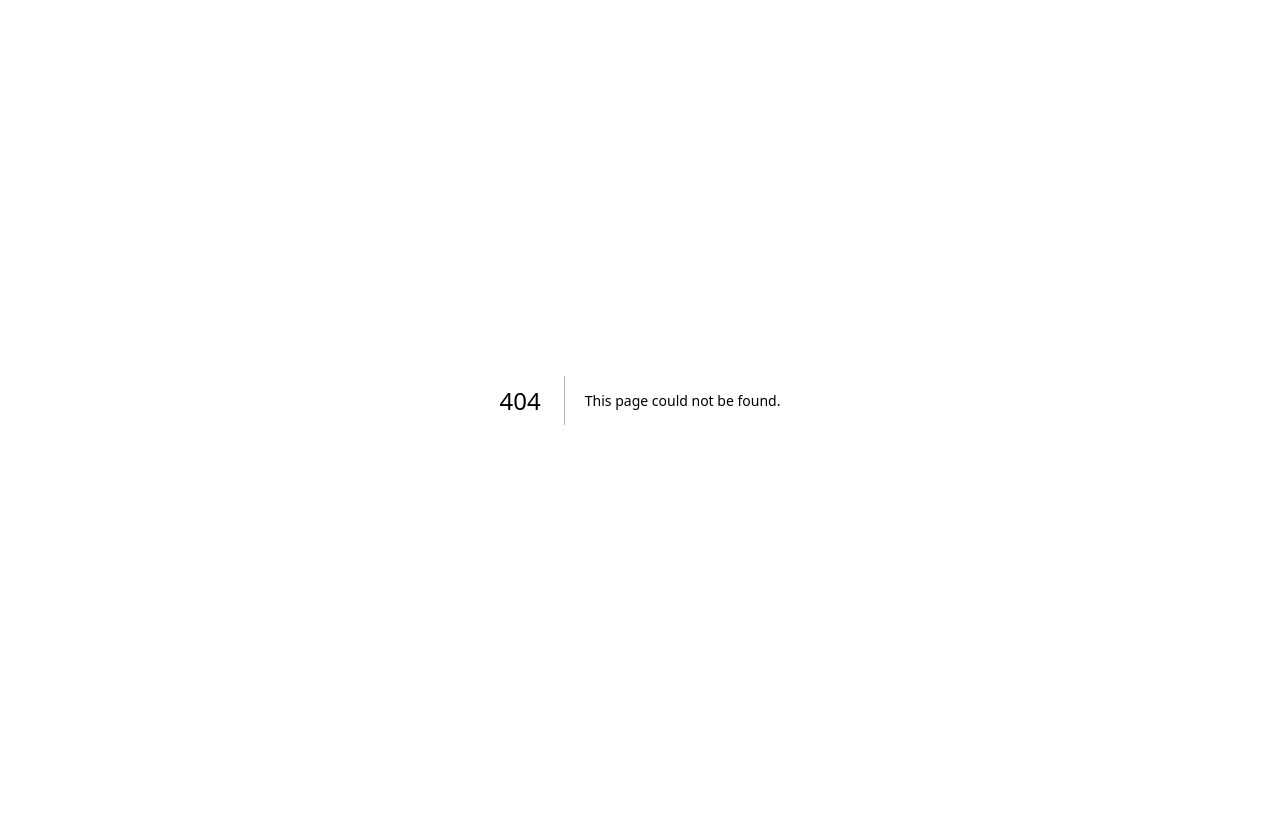
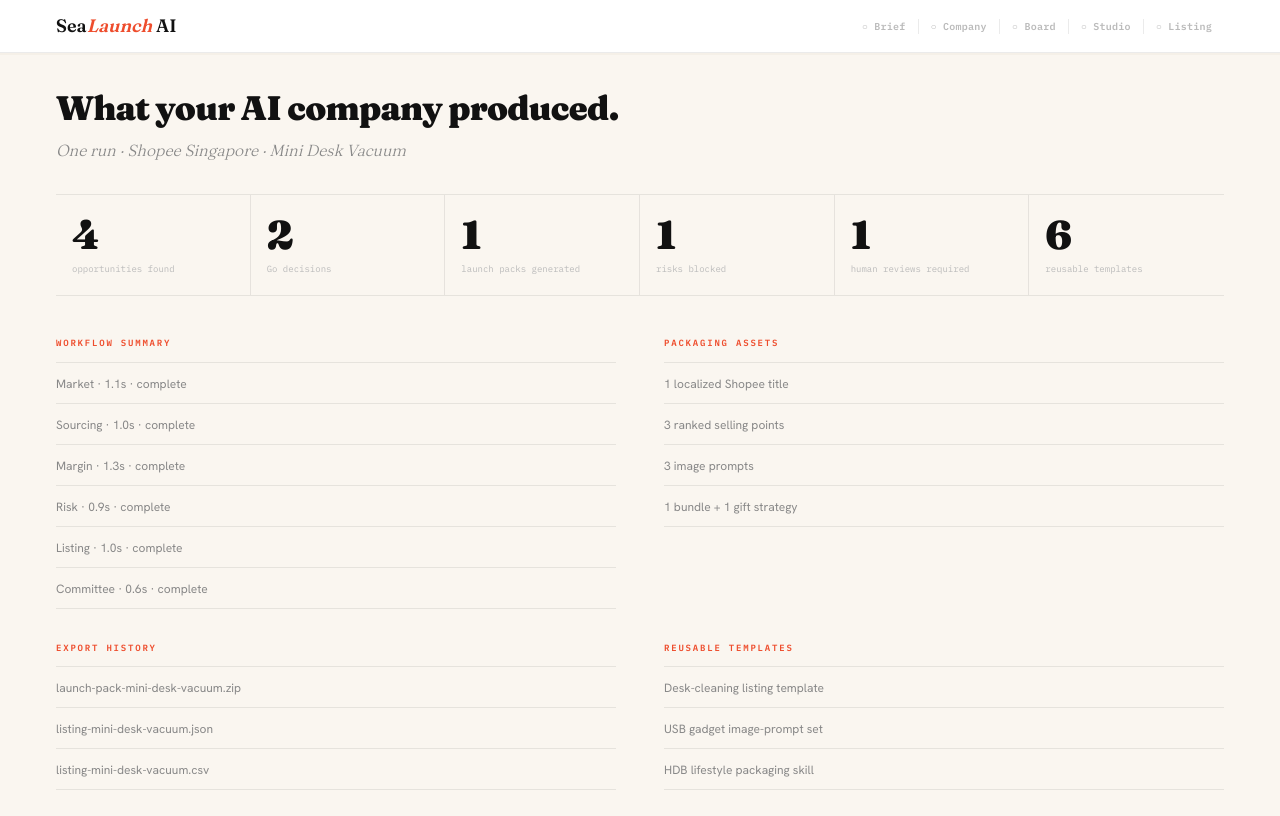
Before and after one commit to mayimian123/CodexHackathon_SEALaunch, a Next.js app: page /app/dashboard in a window 1280 px wide. Before the commit this address had no page. Built offline with nearby package versions, Linux system fonts and the light colour scheme.

Commit message:
feat: ROI / Check Dashboard with metrics and asset panels

```diff
--- /dev/null
+++ b/src/app/app/dashboard/page.tsx
@@ -0,0 +1,83 @@
+"use client";
+
+import { CountUp } from "@/components/primitives/count-up";
+import { BOARD_SUMMARY } from "@/lib/mock-data";
+
+const METRICS = [
+  { value: BOARD_SUMMARY.found, label: "opportunities found" },
+  { value: BOARD_SUMMARY.go, label: "Go decisions" },
+  { value: 1, label: "launch packs generated" },
+  { value: BOARD_SUMMARY.riskFlags, label: "risks blocked" },
+  { value: 1, label: "human reviews required" },
+  { value: 6, label: "reusable templates" },
+];
+
+const PANELS: [string, string[]][] = [
+  ["Workflow Summary", [
+    "Market · 1.1s · complete",
+    "Sourcing · 1.0s · complete",
+    "Margin · 1.3s · complete",
+    "Risk · 0.9s · complete",
+    "Listing · 1.0s · complete",
+    "Committee · 0.6s · complete",
+  ]],
+  ["Packaging Assets", [
+    "1 localized Shopee title",
+    "3 ranked selling points",
+    "3 image prompts",
+    "1 bundle + 1 gift strategy",
+  ]],
+  ["Export History", [
+    "launch-pack-mini-desk-vacuum.zip",
+    "listing-mini-desk-vacuum.json",
+    "listing-mini-desk-vacuum.csv",
+  ]],
+  ["Reusable Templates", [
+    "Desk-cleaning listing template",
+    "USB gadget image-prompt set",
+    "HDB lifestyle packaging skill",
+  ]],
+];
+
+export default function DashboardPage() {
+  return (
+    <div className="px-14 py-7">
+      <h1 className="font-display text-[34px] font-black tracking-tight text-ink mb-1">
+        What your AI company produced.
+      </h1>
+      <p className="font-display text-base font-light italic text-ink-soft mb-8">
+        One run · Shopee Singapore · Mini Desk Vacuum
+      </p>
+
+      {/* Metrics */}
+      <div className="grid grid-cols-6 border-y hairline">
+        {METRICS.map((m) => (
+          <div key={m.label} className="border-r hairline px-4 py-5 last:border-r-0">
+            <div className="font-display text-[40px] font-black leading-none text-ink mb-2">
+              <CountUp value={m.value} />
+            </div>
+            <div className="font-mono text-[9px] leading-snug text-ink-faint">
+              {m.label}
+            </div>
+          </div>
+        ))}
+      </div>
+
+      {/* Panels */}
+      <div className="grid grid-cols-2 gap-x-12 gap-y-8 mt-10">
+        {PANELS.map(([title, rows]) => (
+          <div key={title}>
+            <p className="font-mono text-[9px] font-semibold uppercase tracking-[0.2em] text-orange mb-3">
+              {title}
+            </p>
+            {rows.map((r) => (
+              <div key={r} className="border-t hairline py-2 last:border-b">
+                <span className="text-[12px] text-ink-soft">{r}</span>
+              </div>
+            ))}
+          </div>
+        ))}
+      </div>
+    </div>
+  );
+}
```
